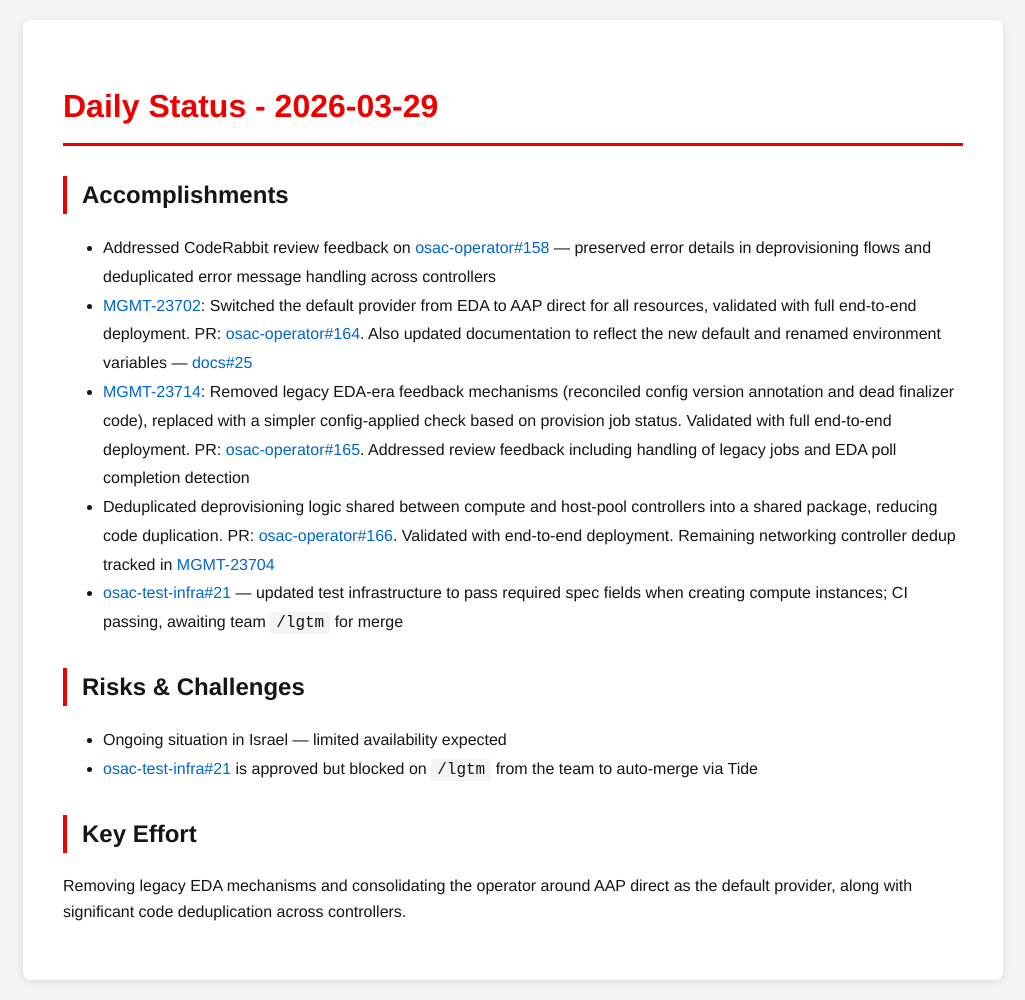
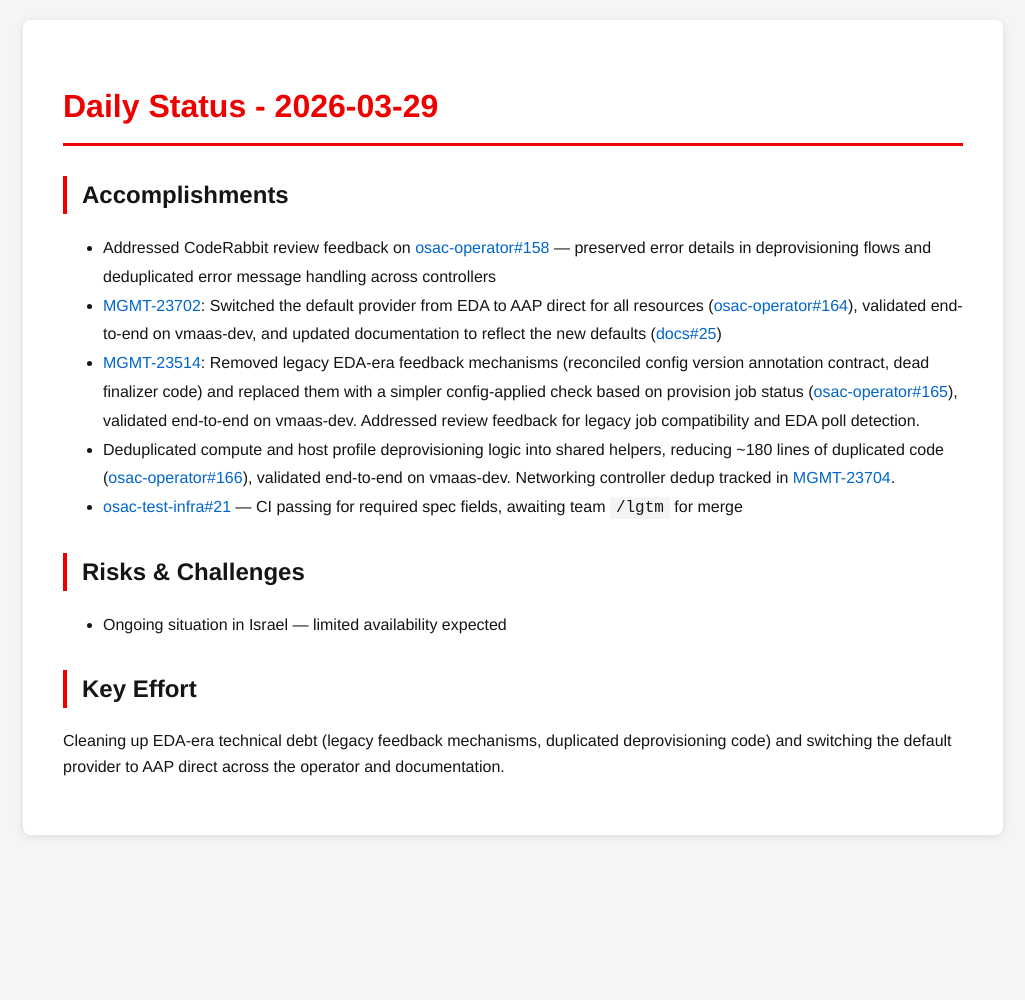
Before and after one commit to tzvatot/daily-status, a Jekyll site: the page built from 2026-03-29.md, in a window 1280 px wide. Shown: the whole page, without its empty margins (127-1152 px from the left). Built offline with Jekyll 4.4.1, drawn with Linux system fonts in a browser that asks for light colours; after the commit the page ends 900 px from its top, so only the background shows below that.

Commit message:
Daily status update - 2026-03-29

```diff
--- a/2026-03-29.md
+++ b/2026-03-29.md
@@ -7,15 +7,17 @@ date: 2026-03-29
 # Daily Status - 2026-03-29
 
 ## Accomplishments
+
 - Addressed CodeRabbit review feedback on [osac-operator#158](https://github.com/osac-project/osac-operator/pull/158) — preserved error details in deprovisioning flows and deduplicated error message handling across controllers
-- [MGMT-23702](https://issues.redhat.com/browse/MGMT-23702): Switched the default provider from EDA to AAP direct for all resources, validated with full end-to-end deployment. PR: [osac-operator#164](https://github.com/osac-project/osac-operator/pull/164). Also updated documentation to reflect the new default and renamed environment variables — [docs#25](https://github.com/osac-project/docs/pull/25)
-- [MGMT-23714](https://issues.redhat.com/browse/MGMT-23514): Removed legacy EDA-era feedback mechanisms (reconciled config version annotation and dead finalizer code), replaced with a simpler config-applied check based on provision job status. Validated with full end-to-end deployment. PR: [osac-operator#165](https://github.com/osac-project/osac-operator/pull/165). Addressed review feedback including handling of legacy jobs and EDA poll completion detection
-- Deduplicated deprovisioning logic shared between compute and host-pool controllers into a shared package, reducing code duplication. PR: [osac-operator#166](https://github.com/osac-project/osac-operator/pull/166). Validated with end-to-end deployment. Remaining networking controller dedup tracked in [MGMT-23704](https://issues.redhat.com/browse/MGMT-23704)
-- [osac-test-infra#21](https://github.com/osac-project/osac-test-infra/pull/21) — updated test infrastructure to pass required spec fields when creating compute instances; CI passing, awaiting team `/lgtm` for merge
+- [MGMT-23702](https://issues.redhat.com/browse/MGMT-23702): Switched the default provider from EDA to AAP direct for all resources ([osac-operator#164](https://github.com/osac-project/osac-operator/pull/164)), validated end-to-end on vmaas-dev, and updated documentation to reflect the new defaults ([docs#25](https://github.com/osac-project/docs/pull/25))
+- [MGMT-23514](https://issues.redhat.com/browse/MGMT-23514): Removed legacy EDA-era feedback mechanisms (reconciled config version annotation contract, dead finalizer code) and replaced them with a simpler config-applied check based on provision job status ([osac-operator#165](https://github.com/osac-project/osac-operator/pull/165)), validated end-to-end on vmaas-dev. Addressed review feedback for legacy job compatibility and EDA poll detection.
+- Deduplicated compute and host profile deprovisioning logic into shared helpers, reducing ~180 lines of duplicated code ([osac-operator#166](https://github.com/osac-project/osac-operator/pull/166)), validated end-to-end on vmaas-dev. Networking controller dedup tracked in [MGMT-23704](https://issues.redhat.com/browse/MGMT-23704).
+- [osac-test-infra#21](https://github.com/osac-project/osac-test-infra/pull/21) — CI passing for required spec fields, awaiting team `/lgtm` for merge
 
 ## Risks & Challenges
+
 - Ongoing situation in Israel — limited availability expected
-- [osac-test-infra#21](https://github.com/osac-project/osac-test-infra/pull/21) is approved but blocked on `/lgtm` from the team to auto-merge via Tide
 
 ## Key Effort
-Removing legacy EDA mechanisms and consolidating the operator around AAP direct as the default provider, along with significant code deduplication across controllers.
+
+Cleaning up EDA-era technical debt (legacy feedback mechanisms, duplicated deprovisioning code) and switching the default provider to AAP direct across the operator and documentation.
```
